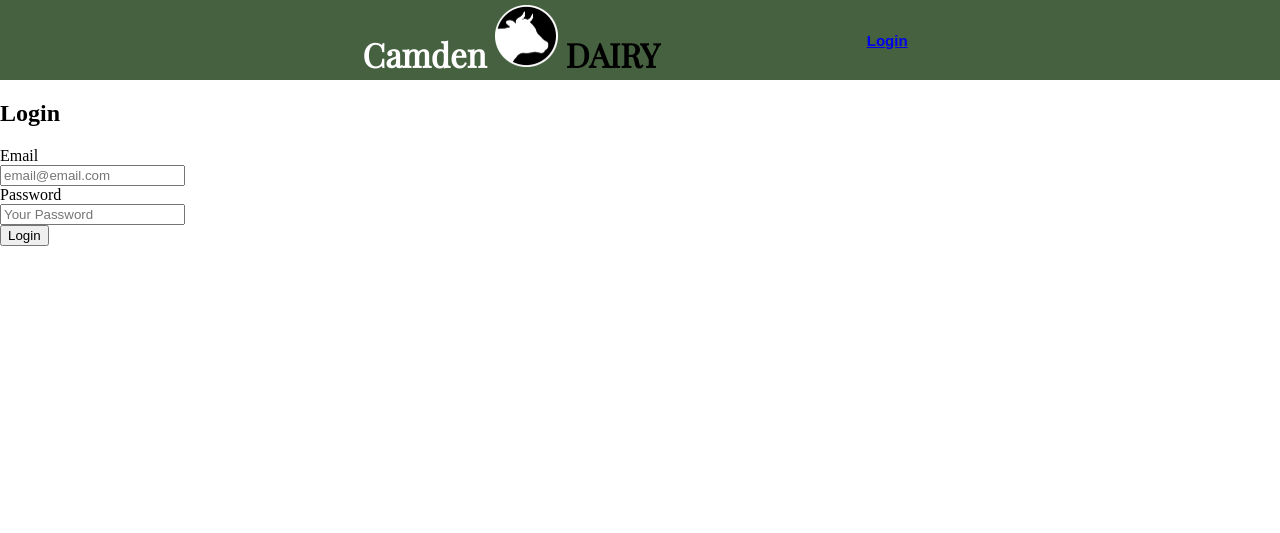
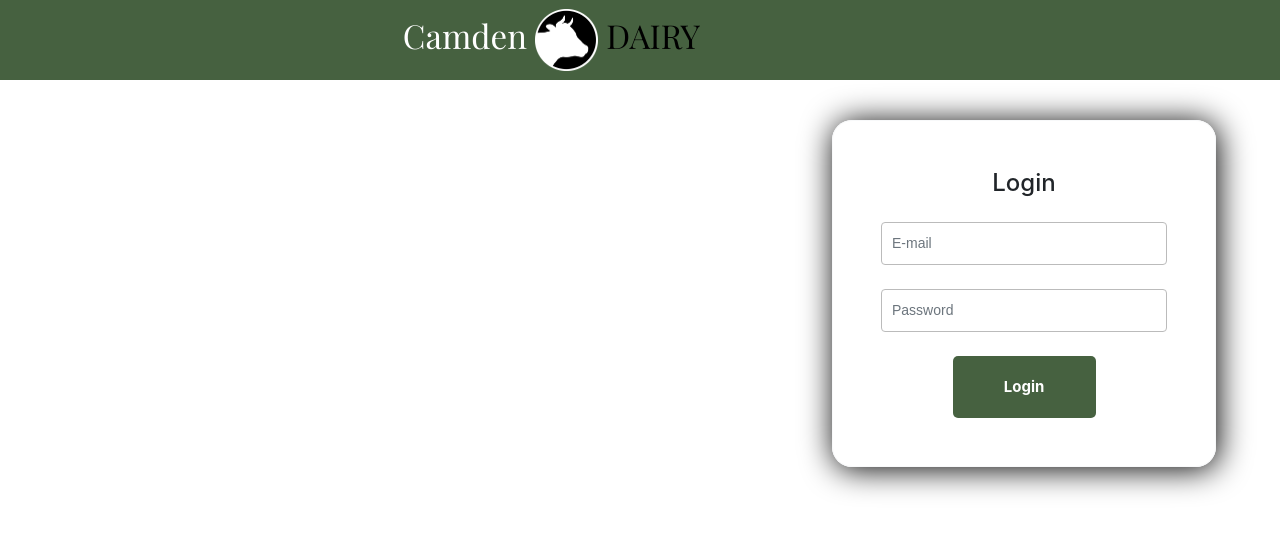
Before and after one commit to kashirhasnainoffical/Camden-Dairy-Farm, a PHP site: page /login.php in a window 1280 px wide. Shown: the top 533 px of the page. Run offline with PHP 8.4, Linux system fonts and the light colour scheme.

Commit message:
Login Page

```diff
--- a/login.php
+++ b/login.php
@@ -8,8 +8,51 @@
     <link rel="icon" href="./images/logo.png" type="image/x-icon">
     <link rel="preconnect" href="https://fonts.gstatic.com">
     <link href="https://fonts.googleapis.com/css2?family=Playfair+Display&display=swap" rel="stylesheet">
+	<link rel="stylesheet" href="https://cdn.jsdelivr.net/npm/bootstrap@4.0.0/dist/css/bootstrap.min.css" integrity="sha384-Gn5384xqQ1aoWXA+058RXPxPg6fy4IWvTNh0E263XmFcJlSAwiGgFAW/dAiS6JXm" crossorigin="anonymous">
     <meta name="viewport" content="width=device-width, initial-scale=1.0">
     <link rel="stylesheet" href="style.css">
+	<style>
+		.form {
+  padding-top: 20px;
+  margin-top: 40px;
+  width: 40%;
+  margin-left: 30%;
+  border: 1px solid black;
+  border-radius: 20px;
+  box-shadow: 2px 2px 32px black;
+  background: rgba(255, 255, 255, 0.884);
+}
+.btn {
+  width: 20%;
+  margin-left: 40%;
+}
+
+@media screen and (min-width: 320px) {
+  .form {
+    width: 90%;
+    margin-left: 5%;
+  }
+  .btn {
+    width: 50%;
+    margin-left: 25%;
+  }
+}
+
+@media screen and (min-width: 768px) {
+  .form {
+    width: 70%;
+    margin-left: 15%;
+  }
+}
+
+@media screen and (min-width: 1000px) {
+  .form {
+    width: 30%;
+    margin-left: 65%;
+  }
+}
+
+		</style>
     <title>Camden Dairy Farm</title>
 </head>
 
@@ -22,37 +65,29 @@
                     <span>DAIRY</span>
                 </h5>
             </div>
-       <button id="login-btn" class="btn"><a href='login.php'>Login</a></button>
+
 
         </div>
     </nav>
     <main>
     <div class="uk-section uk-container">
   		<div class="uk-grid uk-child-width-1-3@s uk-child-width-1-1" uk-grid>
-			<form class="uk-form-stacked js-login">
+		  <form class="signInForm form border-light p-5" method='POST'>
 
-				<h2>Login</h2>
+<center><p class="h4 mb-4 text-center">
+	Login</p></center>
 
-			    <div class="uk-margin">
-			        <label class="uk-form-label" for="form-stacked-text">Email</label>
-			        <div class="uk-form-controls">
-			            <input class="uk-input" id="form-stacked-text" type="email" required='required' placeholder="email@email.com">
-			        </div>
-			    </div>
+<input type="email" id="signInEmail" name='email' class="form-control mb-4" placeholder="E-mail">
 
-			    <div class="uk-margin">
-			        <label class="uk-form-label" for="form-stacked-text">Password</label>
-			        <div class="uk-form-controls">
-			            <input class="uk-input" id="form-stacked-text" type="password" required='required' placeholder="Your Password">
-			        </div>
-			    </div>
+<input type="password" id="signInPassword" name='password' class="form-control mb-4" placeholder="Password">
 
-			    <div class="uk-margin uk-alert uk-alert-danger js-error" style='display: none;'></div>
+<?php
+	if(isset($message)){
+		echo '<p style="color:red;">'.$message.'</p>';
+	}
+?>
 
-			    <div class="uk-margin">
-			        <button class="uk-button uk-button-default" type="submit">Login</button>
-			    </div>
-
-			</form>
+<input type="submit" name="submit" id='signIn' class="btn btn-outline-primary" value='Login'>
+</form>
   		</div>
   	</div>
```
